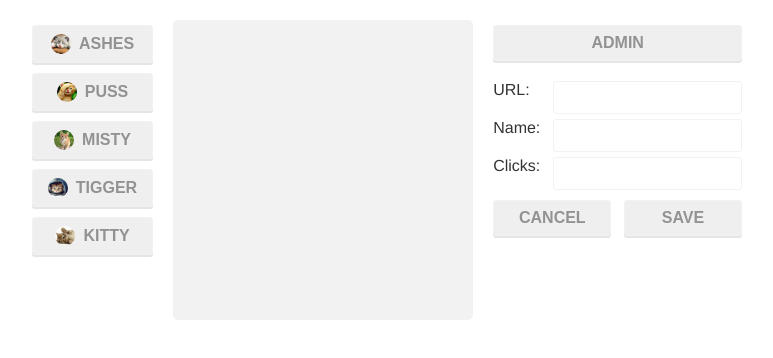
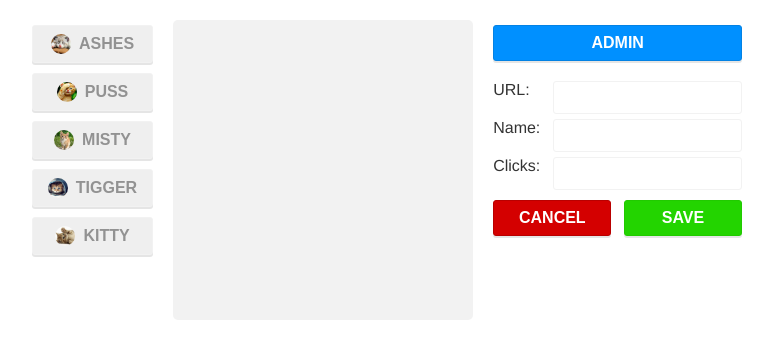
Before and after one commit to joshisadesigner/cat-clicker, a website: page app/index.html in a window 1280 px wide. Both pictures are taken after a click on the button "ADMIN". Shown: the whole page, without its empty margins (253-1026 px from the left). Drawn offline with nearby package versions, Linux system fonts and the light colour scheme; files that its build step writes are made by us from their sources.

Commit message:
Add administrator css and html

```diff
--- a/app/index.html
+++ b/app/index.html
@@ -33,8 +33,8 @@
         </div>
       </section>
       <section id="adminArea" class="admin">
-        <button class="btn btn-admin">Admin</button>
-        <form class="form" action="">
+        <button id="adminButton" class="btn btn_admin">Admin</button>
+        <form id="adminOptions" class="form" action="">
           <div class="form-group">
               <label class="form-label" for="url">URL: </label>
               <input class="form-input" type="url" id="url">
@@ -48,8 +48,8 @@
               <input class="form-input" type="number" id="clicks">
             </div>
           <div class="form-group">
-            <button class="btn btn-action btn-cancel">Cancel</button>
-            <button class="btn btn-action btn-save">Save</button>
+            <button id="cancelButton" class="btn btn-action btn_cancel" type="button">Cancel</button>
+            <button id="saveButton" class="btn btn-action btn_save" type="button">Save</button>
           </div>
         </form>
       </section>
--- a/app/scripts/main.js
+++ b/app/scripts/main.js
@@ -22,7 +22,25 @@
     }
   ];
 
+  let modelAdmin = false;
+
   const octopus = {
+
+    openingAdminView: () => {
+      const adminButton = document.getElementById('adminButton');
+      adminButton.addEventListener('click', () => {
+        view.renderAdminOptions();
+      });
+    },
+
+    cancelAdminView: () => {
+      const cancelButton = document.getElementById('cancelButton');
+      cancelButton.addEventListener('click', () => {
+        console.log('form');
+      })
+    },
+
+    updateCats: () => {},
 
     getCatList: () => {
       const catButtons = document.getElementById('catButtons');
@@ -44,7 +62,7 @@
     },
 
     selectCat: () => {
-      const catButtons = document.getElementsByClassName('btn');
+      const catButtons = document.getElementsByClassName('selection__btn"');
 
       for (let i = 0; i < catButtons.length; i++) {
         const catButton = catButtons[i];
@@ -82,6 +100,7 @@
       }
       catButtons.innerHTML = catButtonStr;
       octopus.selectCat();
+      octopus.openingAdminView();
     },
 
     renderSelectedCat: () => {
@@ -96,6 +115,17 @@
       octopus.catClicks();
     },
 
+    renderAdminOptions: () => {
+      const form = document.getElementById('adminOptions');
+      if ( !modelAdmin ) {
+        form.classList.add('shown');
+        modelAdmin = true;
+      } else {
+        form.classList.remove('shown')
+        modelAdmin = false;
+      }
+    },
+
     render: () => {}
   };
 
--- a/app/styles/main.scss
+++ b/app/styles/main.scss
@@ -78,6 +78,25 @@ button {
     box-shadow: inset 0 0 8px rgba( #000, .2 );
   }
 
+  &_admin {
+    background: #0090ff;
+    border: 1px solid #0382e4;
+    color: #fff;
+    margin-bottom: 20px;
+  }
+
+  &_cancel {
+    background: rgb(212, 0, 0);
+    border: 1px solid #b90000;
+    color: #fff;
+  }
+
+  &_save {
+    background: rgb(35, 212, 0);
+    border: 1px solid #21ca00;;
+    color: #fff;
+  }
+
   &__image {
     height: 20px;
     width: 20px;
@@ -151,6 +170,15 @@ button {
 .form {
   display: flex;
   flex-flow: column nowrap;
+  transition: all .25s cubic-bezier(0.075, 0.82, 0.165, 1);
+  transform-origin: left top;
+  transform: scale(0);
+  opacity: 0;
+
+  &.shown {
+    opacity: 1;
+    transform: scale(1);
+  }
 
   &-group {
     display: flex;
```
